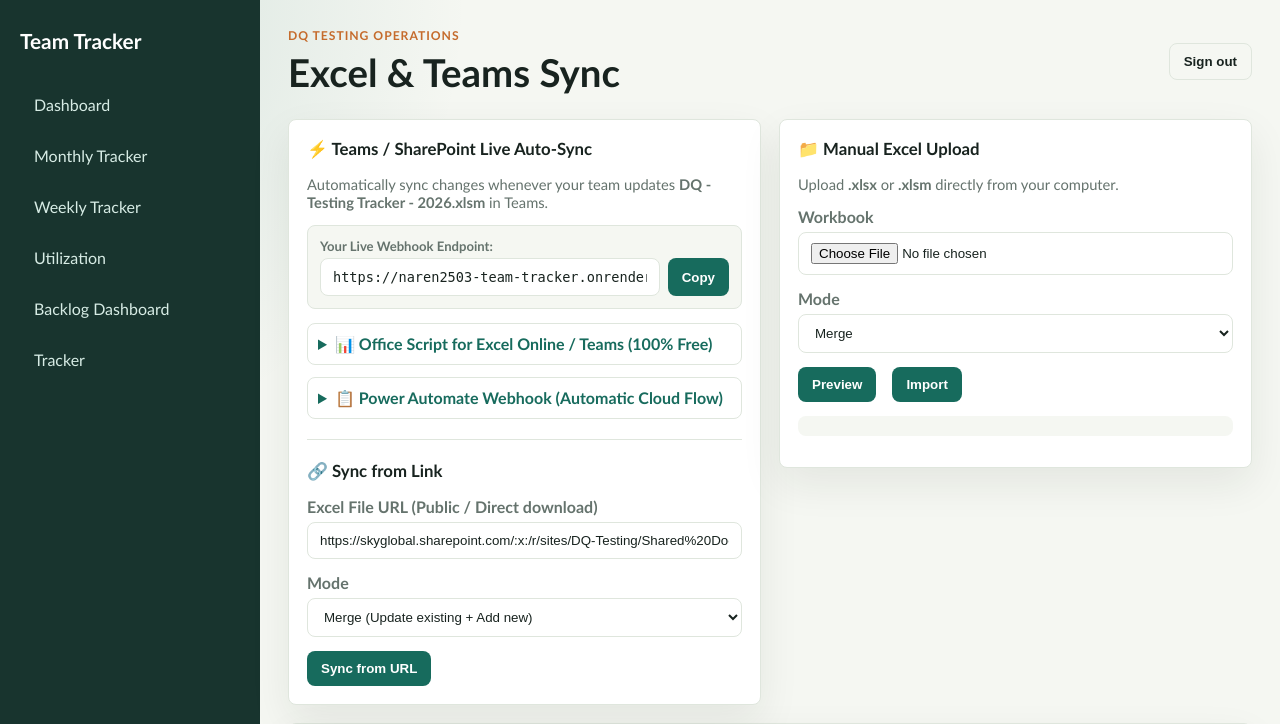
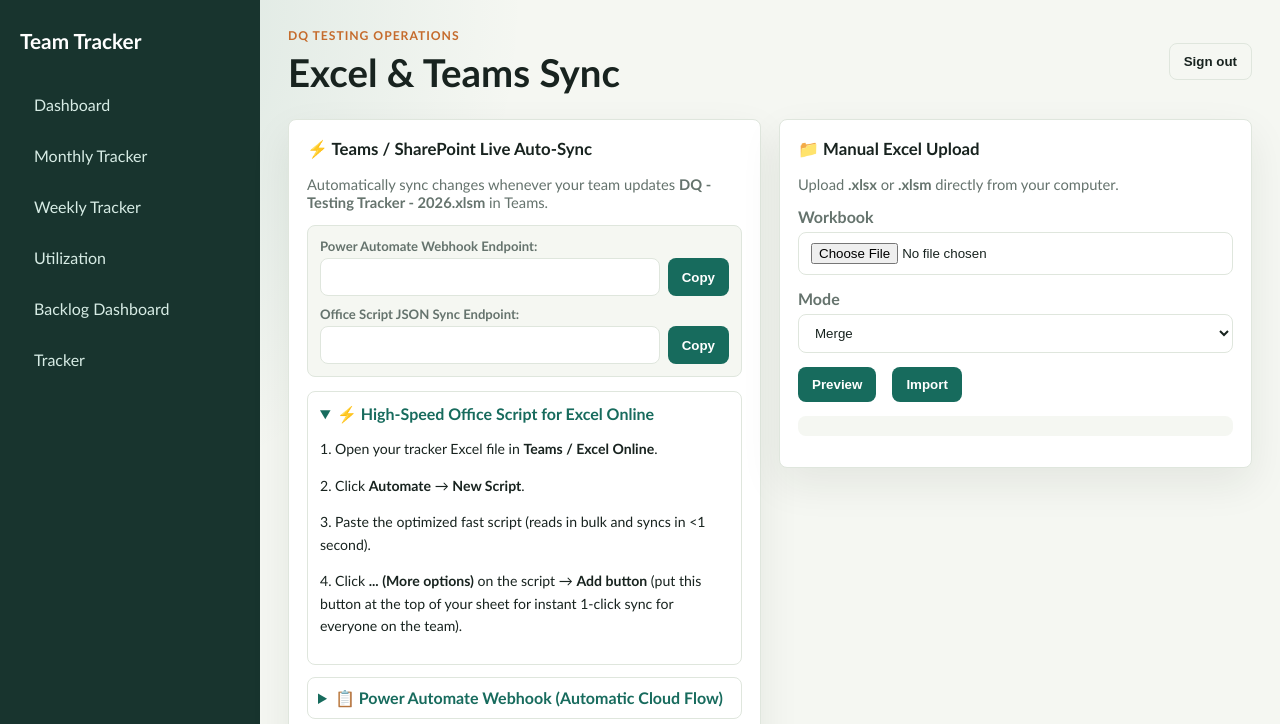
Before and after one commit to Naren2503/team-tracker-app, a FastAPI app: template app/templates/import.html in a window 1280 px wide. Shown: the top 724 px of the page. Run offline with FastAPI, Linux system fonts and the light colour scheme; the template is opened without the code that fills it, so the values that code supplies are empty; parts of the project's set-up code (start-up, migrations or seed data) failed here and were passed over.

Commit message:
Show configured SharePoint sync endpoints

```diff
--- a/app/main.py
+++ b/app/main.py
@@ -144,8 +144,16 @@ def import_page(request: Request, db: Session = Depends(get_db), user: User | No
     if IMPORT_EXCEL not in user_permissions(user, db):
         return RedirectResponse("/")
     imports_list = db.execute(select(ImportBatch).order_by(ImportBatch.started_at.desc()).limit(20)).scalars().all()
+    settings = get_settings()
+    webhook_token = settings.webhook_token or "<WEBHOOK_TOKEN>"
+    app_url = str(request.base_url).rstrip("/")
     context = page_context(request, user, db)
-    context.update({"imports": imports_list, "page": "import"})
+    context.update({
+        "imports": imports_list,
+        "page": "import",
+        "webhook_url": f"{app_url}/api/imports/webhook?token={webhook_token}&mode=replace",
+        "office_script_sync_url": f"{app_url}/api/imports/office-script-sync?token={webhook_token}&mode=replace",
+    })
     return templates.TemplateResponse("import.html", context)
 
 
--- a/app/templates/import.html
+++ b/app/templates/import.html
@@ -8,19 +8,24 @@
       Automatically sync changes whenever your team updates <strong>DQ - Testing Tracker - 2026.xlsm</strong> in Teams.
     </p>
     <div style="background: var(--bg); padding: 12px; border-radius: 8px; border: 1px solid var(--line); margin-bottom: 14px;">
-      <label style="font-size: 0.82rem; margin-bottom: 4px;">Your Live Webhook Endpoint:</label>
+      <label style="font-size: 0.82rem; margin-bottom: 4px;">Power Automate Webhook Endpoint:</label>
       <div style="display: flex; gap: 8px;">
-        <input type="text" id="webhookUrl" readonly value="https://naren2503-team-tracker.onrender.com/api/imports/webhook?token=&lt;WEBHOOK_TOKEN&gt;&amp;mode=merge" style="font-family: monospace; font-size: 0.85rem;">
+        <input type="text" id="webhookUrl" readonly value="{{ webhook_url }}" style="font-family: monospace; font-size: 0.85rem;">
         <button type="button" onclick="navigator.clipboard.writeText(document.getElementById('webhookUrl').value); showNotice('Webhook URL copied to clipboard!');" style="white-space: nowrap;">Copy</button>
       </div>
+      <label style="font-size: 0.82rem; margin: 10px 0 4px;">Office Script JSON Sync Endpoint:</label>
+      <div style="display: flex; gap: 8px;">
+        <input type="text" id="officeScriptSyncUrl" readonly value="{{ office_script_sync_url }}" style="font-family: monospace; font-size: 0.85rem;">
+        <button type="button" onclick="navigator.clipboard.writeText(document.getElementById('officeScriptSyncUrl').value); showNotice('Office Script URL copied to clipboard!');" style="white-space: nowrap;">Copy</button>
+      </div>
     </div>
-    <details style="border: 1px solid var(--line); border-radius: 8px; padding: 10px; background: var(--surface); margin-bottom: 12px;">
-      <summary style="cursor: pointer; font-weight: 700; color: var(--accent);">📊 Office Script for Excel Online / Teams (100% Free)</summary>
+    <details open style="border: 1px solid var(--line); border-radius: 8px; padding: 12px; background: var(--surface); margin-bottom: 12px;">
+      <summary style="cursor: pointer; font-weight: 700; color: var(--accent);">⚡ High-Speed Office Script for Excel Online</summary>
       <div style="margin-top: 10px; font-size: 0.88rem; line-height: 1.6; color: var(--ink);">
         <p>1. Open your tracker Excel file in <strong>Teams / Excel Online</strong>.</p>
-        <p>2. Click the <strong>Automate</strong> tab &rarr; <strong>New Script</strong>.</p>
-        <p>3. Paste the Office Script code below & click <strong>Save script</strong>.</p>
-        <p>4. Click <strong>... (More options)</strong> on the script &rarr; <strong>Add button</strong> (adds a 1-click sync button right inside your Excel sheet!).</p>
+        <p>2. Click <strong>Automate</strong> &rarr; <strong>New Script</strong>.</p>
+        <p>3. Paste the optimized fast script (reads in bulk and syncs in &lt;1 second).</p>
+        <p>4. Click <strong>... (More options)</strong> on the script &rarr; <strong>Add button</strong> (put this button at the top of your sheet for instant 1-click sync for everyone on the team).</p>
       </div>
     </details>
 
@@ -31,7 +36,7 @@
         <li>Click <strong>Create</strong> &rarr; <strong>Automated cloud flow</strong>.</li>
         <li>Choose trigger: <strong>When a file is created or modified (properties only)</strong> (Site: <code>DQ-Testing</code>, Folder: <code>/Shared Documents/General</code>).</li>
         <li>Add Action 1: <strong>Get file content</strong> (SharePoint).</li>
-        <li>Add Action 2: <strong>HTTP</strong> (Method: <code>POST</code>, URI: <code>[Paste Webhook URL above]</code>, Body: <code>[File Content]</code>).</li>
+        <li>Add Action 2: <strong>HTTP</strong> (Method: <code>POST</code>, URI: <code>[Paste Power Automate Webhook Endpoint above]</code>, Body: <code>[File Content]</code>).</li>
       </ol>
     </details>
 
```
Also changed, not shown: tests/test_rbac.py (+10 -0 lines).
